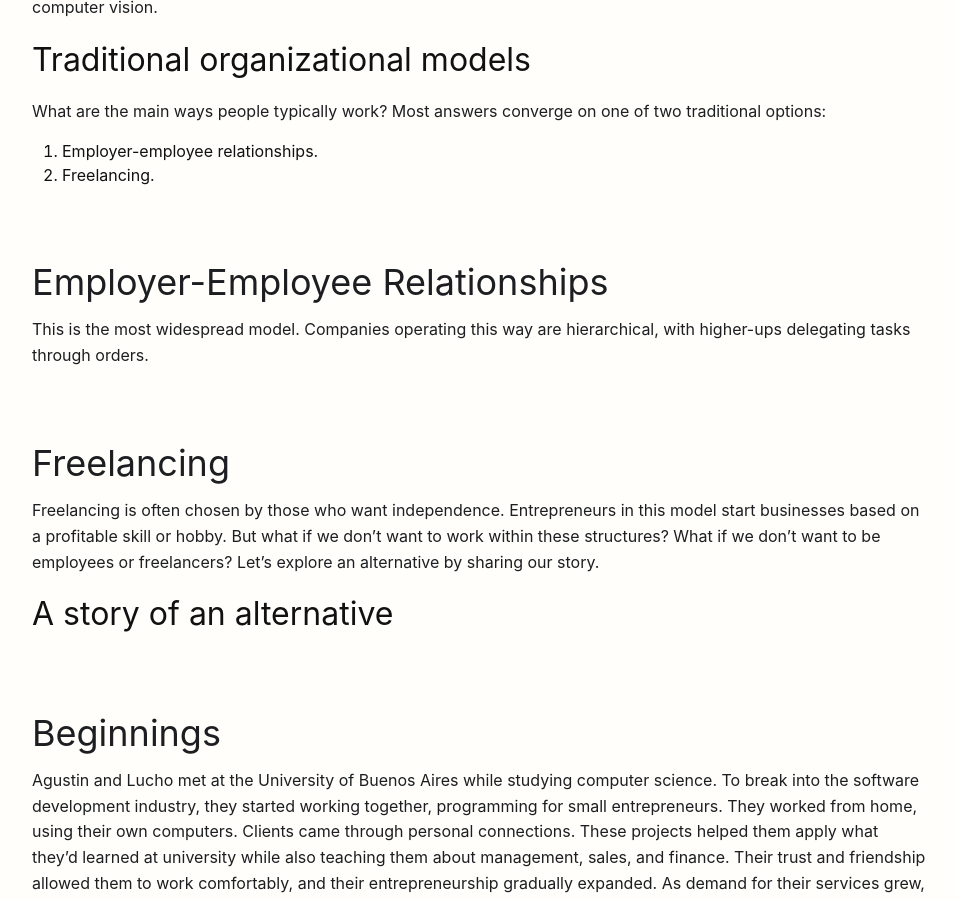
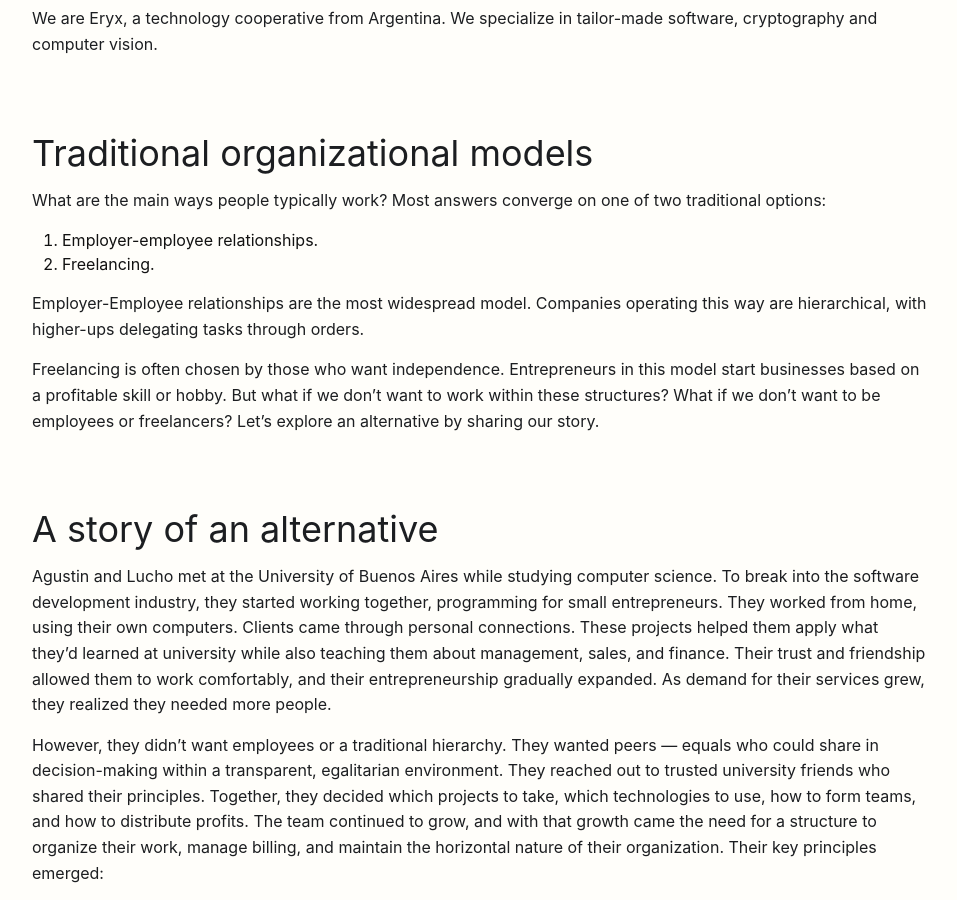
Before and after one commit to eryxcoop/eryxcoop.github.io, a Jekyll site: the page built from _posts/2024-12-13-Team-Players.md, in a window 1280 px wide and 900 px high, scrolled down 890 px. Shown: the whole window, without its empty margins (160-1117 px from the left). Built offline with Jekyll 4.4.1, drawn with Linux system fonts in a browser that asks for light colours; some web fonts are replaced; some of the changed text lies outside the part shown.

Commit message:
Team players - Format corrections

```diff
--- a/_posts/2024-12-13-Team-Players.md
+++ b/_posts/2024-12-13-Team-Players.md
@@ -6,11 +6,11 @@
 introduction: "In this article, we present some basics of Eryx's organizational model and values. We discuss the benefits of worker cooperatives based on our own experience and how we came to adopt this model."
 ---
 
-## Who are we?
+### Who are we?
 We are Eryx, a technology cooperative from Argentina.
 We specialize in tailor-made software, cryptography and computer vision.
 
-## Traditional organizational models
+### Traditional organizational models
 
 What are the main ways people typically work?
 Most answers converge on one of two traditional options:
@@ -18,12 +18,8 @@
 1. Employer-employee relationships.
 2. Freelancing.
 
-### Employer-Employee Relationships
-
-This is the most widespread model.
+Employer-Employee relationships are the most widespread model.
 Companies operating this way are hierarchical, with higher-ups delegating tasks through orders.
-
-### Freelancing
 
 Freelancing is often chosen by those who want independence.
 Entrepreneurs in this model start businesses based on a profitable skill or hobby.
@@ -31,9 +27,7 @@
 What if we don't want to be employees or freelancers?
 Let's explore an alternative by sharing our story.
 
-## A story of an alternative
-
-### Beginnings
+### A story of an alternative
 
 Agustin and Lucho met at the University of Buenos Aires while studying computer science.
 To break into the software development industry, they started working together, programming for small entrepreneurs.
@@ -42,6 +36,7 @@
 These projects helped them apply what they'd learned at university while also teaching them about management, sales, and finance.
 Their trust and friendship allowed them to work comfortably, and their entrepreneurship gradually expanded.
 As demand for their services grew, they realized they needed more people.
+
 However, they didn't want employees or a traditional hierarchy.
 They wanted peers — equals who could share in decision-making within a transparent, egalitarian environment.
 They reached out to trusted university friends who shared their principles.
@@ -98,7 +93,7 @@
 It led to projects like sending a box to space and developing an educational math app for children.
 To ensure transparency and collaboration, the team established regular meetings to share project updates and departmental progress.
 
-## Final notes
+### Final notes
 
 Our group, Eryx, is now a cooperative of over 36 members, including PhDs, university teachers, and professionals from various fields.
 We've worked with over 50 clients worldwide, focusing on Cryptography, Computer Vision, and Education.
```
